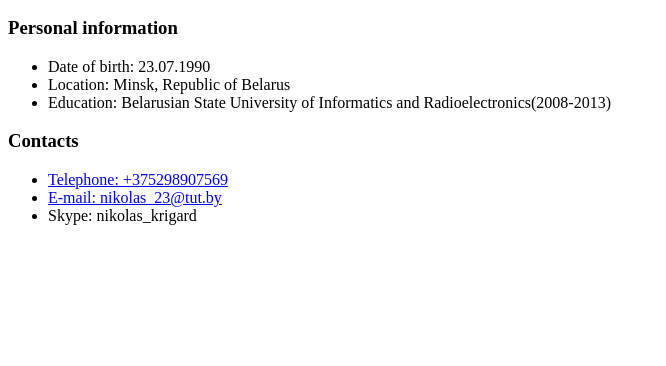
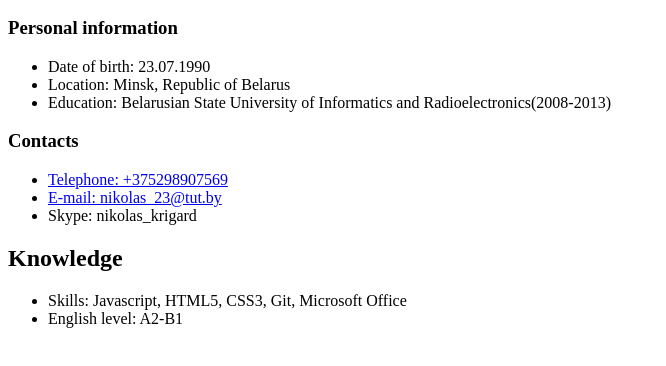
Before and after one commit to nikola2390/rsschool-cv, a plain HTML site: page index.html in a window 1280 px wide. Shown: the part 110-476 px from the top of the page, without its empty margins (0-666 px from the left). Drawn offline with Linux system fonts and the light colour scheme.

Commit message:
feat: add skills

```diff
--- a/index.html
+++ b/index.html
@@ -26,6 +26,13 @@
         <li>Skype: nikolas_krigard</li>
       </ul>
     </section>
+    <section>
+      <h2>Knowledge</h2>
+      <ul>
+        <li>Skills: Javascript, HTML5, CSS3, Git, Microsoft Office</li>
+        <li>English level: A2-B1</li>
+      </ul>
+    </section>
   </main>
 </body>
 </html>
```
